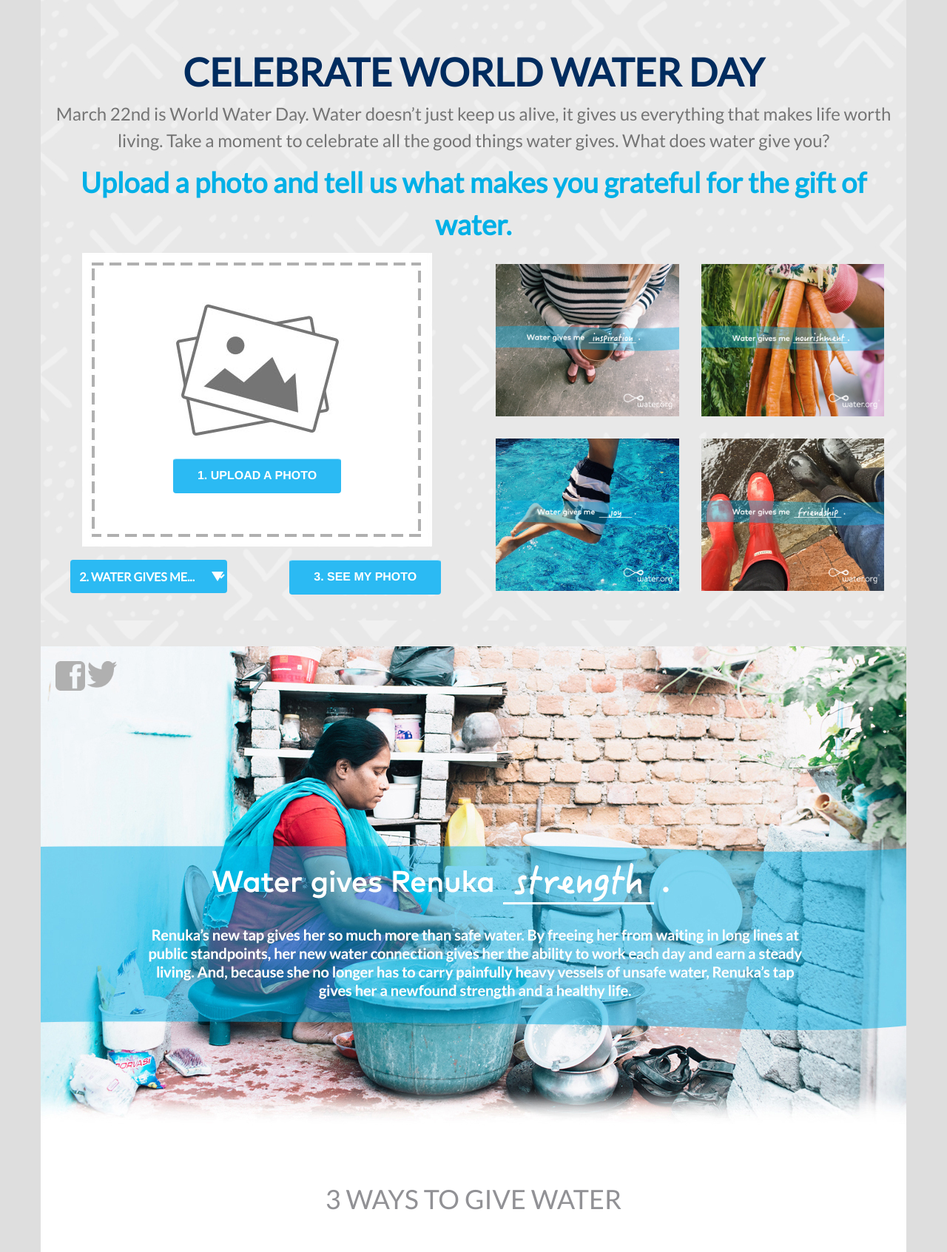
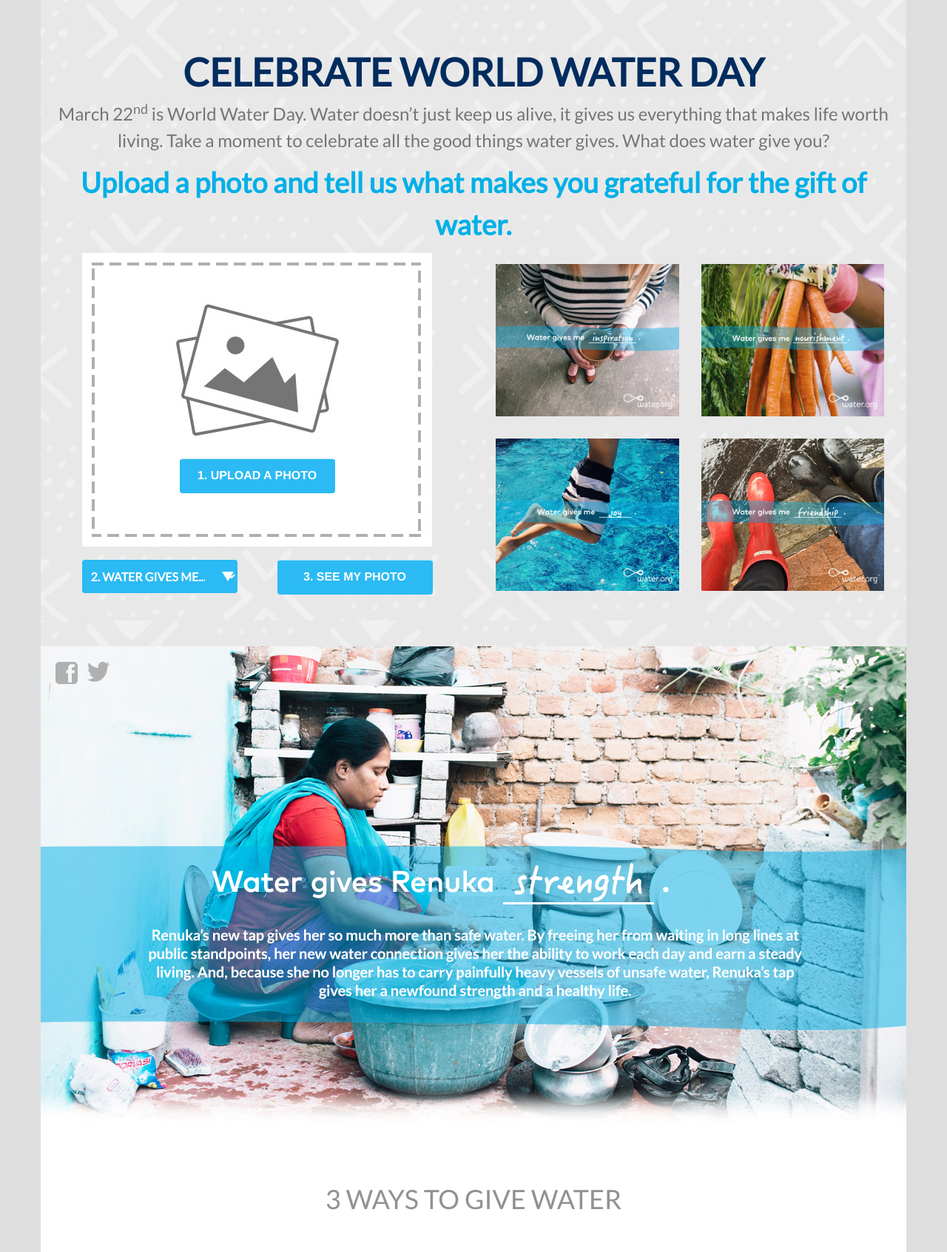
Before and after one commit to waterdotorg/waterday-2015, a Django app: page / in a window 1280 px wide. Shown: the part 742-2435 px from the top of the page at 74% size. Run offline with Django 3.2, Linux system fonts and the light colour scheme; some libraries are stand-ins or nearby versions.

Commit message:
Feedback updates

```diff
--- a/project/custom/forms.py
+++ b/project/custom/forms.py
@@ -6,14 +6,13 @@ from PIL import Image
 class ShareImageForm(forms.Form):
     WORD_CHOICES = (
         ('', '2. WATER GIVES ME...'),
-        ('friendship', 'Friendship'),
-        ('inspiration', 'Inspiration'),
-        ('joy', 'Joy'),
-        ('life', 'Life'),
-        ('nurishment', 'Nurishment'),
-        ('opportunity', 'Opportunity'),
-        ('promise', 'Promise'),
-        ('strength', 'Strength'),
+        ('joy', 'joy'),
+        ('friendship', 'friendship'),
+        ('life', 'life'),
+        ('family', 'family'),
+        ('nourishment', 'nourishment'),
+        ('inspiration', 'inspiration'),
+        ('strength', 'strength'),
     )
     image = forms.ImageField()
     word = forms.ChoiceField(choices=WORD_CHOICES)
--- a/project/public/static/css/main.css
+++ b/project/public/static/css/main.css
@@ -212,14 +212,22 @@ body {
   color: #ffffff;
   font-size: 16px;
   font-weight: 700;
-  padding: 11px 32px;
+  padding: 11px 0px;
   text-shadow: none;
-  text-transform: uppercase;
   position: relative;
+  width: 210px;
+}
+.form-si-widget .sia-wrap {
+  max-width: 474px;
+  margin: 0 auto;
 }
 .form-si-widget .siwf-wrapper {
+  float: left;
   margin-bottom: 10px;
-  text-align: center;
+  width: 50%;
+}
+.form-si-widget .siwf-wrapper.right {
+  text-align: right;
 }
 #id_word {
   border: none;
@@ -286,8 +294,9 @@ body {
   left: 20px;
 }
 .social-icon-img {
-  width: 40px;
-  height: 40px;
+  width: 30px;
+  height: 30px;
+  margin-right: 10px;
 }
 
 /** Share Image Detail Page **/
@@ -385,6 +394,12 @@ body {
   .si-detail-title {
     font-size: 30px;
   }
+  .form-si-widget .siwf-wrapper,
+  .form-si-widget .siwf-wrapper.right {
+    text-align: center;
+    float: none;
+    width: 100%;
+  }
 }
 
 @media (max-width: 460px) {
--- a/project/templates/fragments/form-share-image.html
+++ b/project/templates/fragments/form-share-image.html
@@ -28,7 +28,8 @@
     </div>
 
     <div class="row">
-        <div class="col-sm-6 siwf-wrapper">
+        <div class="sia-wrap">
+            <div class="siwf-wrapper left">
                 <div class="si-widget-field">
                     {% if form.word.errors %}
                     <div class="alert alert-danger" role="alert">
@@ -40,9 +41,9 @@
                     {{ form.word }}
                 </div>
             </div>
-
-        <div class="col-sm-6 siwf-wrapper">
+            <div class="siwf-wrapper right">
                 <button type="submit" class="btn button-default si-widget-submit">3. SEE MY PHOTO</button>
             </div>
         </div>
+    </div>
 </form>
--- a/project/templates/homepage.html
+++ b/project/templates/homepage.html
@@ -21,7 +21,7 @@
     <div class="row">
         <div class="si-top col-sm-12">
             <h1 class="si-title">Celebrate World Water Day</h1>
-            <p class="si-title-intro">March 22nd is World Water Day. Water doesn’t just keep us alive, it gives us everything that makes life worth living. Take a moment to celebrate all the good things water gives. What does water give you?</p>
+            <p class="si-title-intro">March 22<sup>nd</sup> is World Water Day. Water doesn’t just keep us alive, it gives us everything that makes life worth living. Take a moment to celebrate all the good things water gives. What does water give you?</p>
             <p class="si-widget-intro">Upload a photo and tell us what makes you grateful for the gift of water.</p>
         </div>
     </div>
@@ -43,7 +43,11 @@
             <img class="social-icon-img" src="{% static "img/icon-tw.png" %}" alt="Twitter Icon" />
         </a>
     </div>
-    <img class="img-responsive" src="{% static "img/RenukaPicture.jpg" %}" />
+    <img class="hidden-xs img-responsive" src="{% static "img/RenukaPicture.jpg" %}" />
+    <img class="visible-xs img-responsive" src="{% static "img/RenukaPicture-mobile.jpg" %}" />
+    <div class="visible-xs col-xs-12">
+        <p>Renuka's new tap gives her so much more than safe water. By freeing her from waiting in long lines at public water points, her new water connection gives her the ability to work each day and earn a steady living. And, because she no longer has to carry painfully heavy vessels of unsafe water, Renuka's tap gives her a newfound strength and a healthy life.</p>
+    </div>
 </div>
 
 <div class="row row-sub-actions" style="text-align:center">
@@ -73,7 +77,7 @@
     <div class="col-md-4 sub-action">
         <p>
             <a target="_blank" href="http://www.sevenly.org/collections/water-org">
-                <img src="{% static "img/ways_03.jpg" %}" />
+                <img src="{% static "img/ways_03_2016.jpg" %}" />
             </a>
         </p>
         <p>Wear your support. Shop from Sevenly's exclusive collection that will donate 7% per item to Water.org.</p>
```
Also changed, not shown: project/public/static-root/css/main.css (+20 -5 lines), project/public/static-root/img/ways_03_2016.jpg (added), project/public/static/img/ways_03.jpg (deleted), project/public/static/img/ways_03_2016.jpg (added). Lines whose indentation alone changed are shown as unchanged.
